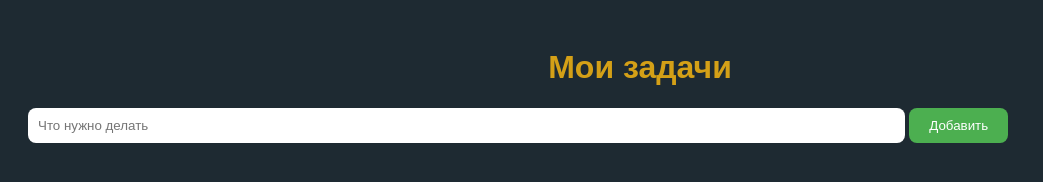
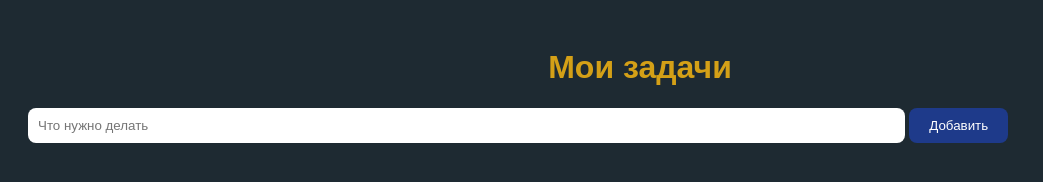
Before and after one commit to rahmono2015-prog/To-do-list, a plain HTML site: page index.html in a window 1280 px wide. Shown: the whole page, without its empty margins (0-1043 px from the left). Drawn offline with Linux system fonts and the light colour scheme.

Commit message:
ИЗМЕНИЛ ЦВЕТ КНОПКИ НА СИНИЙ

```diff
--- a/style.css
+++ b/style.css
@@ -18,7 +18,7 @@ input {
 
 button {
   padding: 10px 20px;
-  background-color: #4caf50;
+  background-color: #1E3A8A;
   color: white;
   border: none;
   border-radius: 8px;
```
